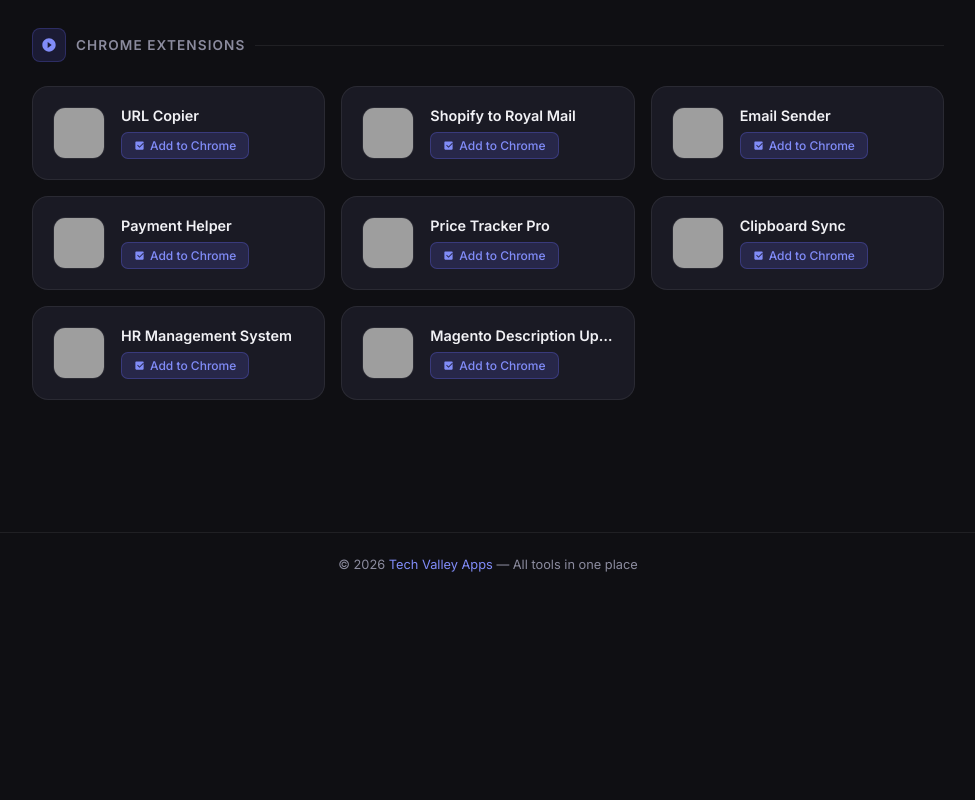
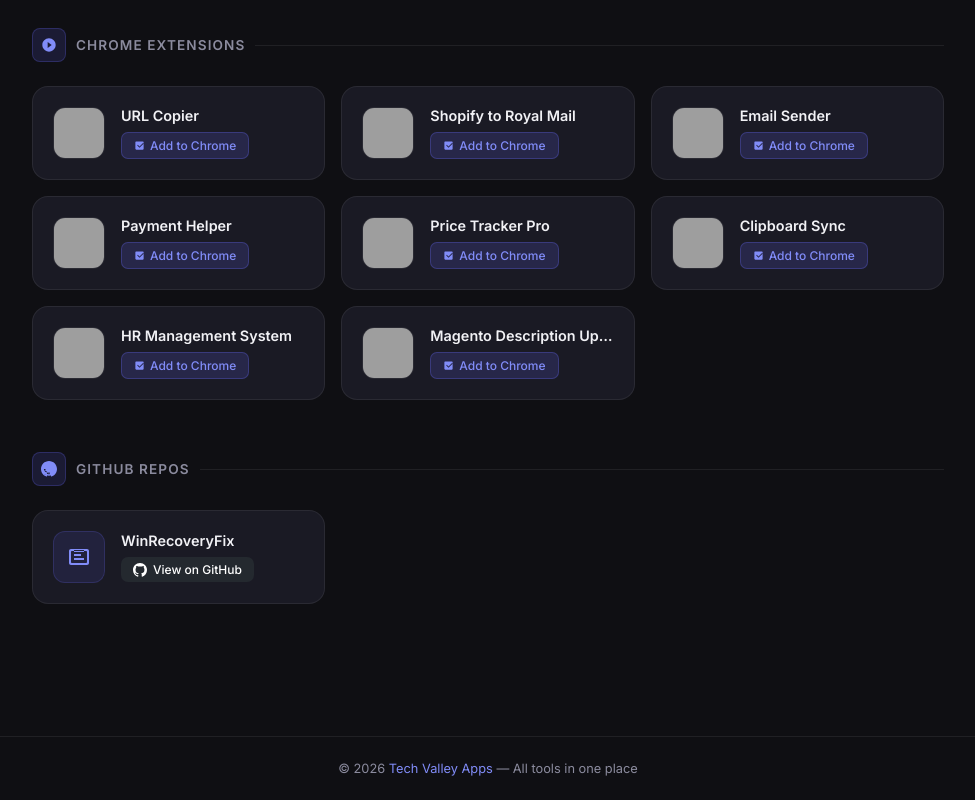
Before and after one commit to techvalleyapps/techvalleyapps.github.io, a plain HTML site: page index.html in a window 1280 px wide. Shown: the part 461-1261 px from the top of the page, without its empty margins (152-1127 px from the left). Before the commit the page ends 1057 px from the top, so only its background shows below. Drawn offline with Linux system fonts and the light colour scheme; grey boxes are pictures that could not be loaded.

Commit message:
Update index.html

```diff
--- a/index.html
+++ b/index.html
@@ -429,6 +429,34 @@
     </div>
   </section>
 
+  <!-- ── GitHub Repos ── -->
+  <section>
+    <div class="section-header">
+      <div class="section-icon">
+        <svg viewBox="0 0 24 24"><path d="M12 2C6.48 2 2 6.48 2 12s4.48 10 10 10 10-4.48 10-10S17.52 2 12 2zm-1 17.93V18c0-.55.45-1 1-1s1 .45 1 1v1.93A8.008 8.008 0 014.07 12H6c.55 0 1 .45 1 1s-.45 1-1 1H4.07A8.008 8.008 0 0111 19.93zM12 0C5.37 0 0 5.37 0 12c0 5.3 3.438 9.8 8.205 11.385.6.113.82-.258.82-.577 0-.285-.01-1.04-.015-2.04-3.338.724-4.042-1.61-4.042-1.61-.546-1.385-1.335-1.755-1.335-1.755-1.087-.744.084-.729.084-.729 1.205.084 1.838 1.236 1.838 1.236 1.07 1.835 2.809 1.305 3.495.998.108-.776.417-1.305.76-1.605-2.665-.3-5.466-1.332-5.466-5.93 0-1.31.465-2.38 1.235-3.22-.135-.303-.54-1.523.105-3.176 0 0 1.005-.322 3.3 1.23.96-.267 1.98-.399 3-.405 1.02.006 2.04.138 3 .405 2.28-1.552 3.285-1.23 3.285-1.23.645 1.653.24 2.873.12 3.176.765.84 1.23 1.91 1.23 3.22 0 4.61-2.805 5.625-5.475 5.92.42.36.81 1.096.81 2.22 0 1.606-.015 2.896-.015 3.286 0 .315.21.69.825.57C20.565 21.795 24 17.295 24 12c0-6.63-5.37-12-12-12z"/></svg>
+      </div>
+      <span class="section-title">GitHub Repos</span>
+      <div class="section-line"></div>
+    </div>
+    <div class="card-grid">
+
+      <a class="card" href="https://github.com/techvalleyapps/WinRecoveryFix" target="_blank" rel="noopener noreferrer">
+        <div class="card-icon-placeholder">
+          <svg viewBox="0 0 24 24"><path d="M20 4H4c-1.1 0-2 .9-2 2v12c0 1.1.9 2 2 2h16c1.1 0 2-.9 2-2V6c0-1.1-.9-2-2-2zm-1 14H5c-.55 0-1-.45-1-1V7c0-.55.45-1 1-1h14c.55 0 1 .45 1 1v10c0 .55-.45 1-1 1zm-5-7H7v-2h7v2zm3 4H7v-2h10v2zm0-8H7V5h10v2z"/></svg>
+        </div>
+        <div class="card-body">
+          <div class="card-title">WinRecoveryFix</div>
+          <span class="btn" style="background:#24292f;color:#fff;display:inline-flex;align-items:center;gap:6px;">
+            <svg viewBox="0 0 24 24" style="width:14px;height:14px;fill:#fff;flex-shrink:0;"><path d="M12 0C5.37 0 0 5.37 0 12c0 5.3 3.438 9.8 8.205 11.385.6.113.82-.258.82-.577 0-.285-.01-1.04-.015-2.04-3.338.724-4.042-1.61-4.042-1.61-.546-1.385-1.335-1.755-1.335-1.755-1.087-.744.084-.729.084-.729 1.205.084 1.838 1.236 1.838 1.236 1.07 1.835 2.809 1.305 3.495.998.108-.776.417-1.305.76-1.605-2.665-.3-5.466-1.332-5.466-5.93 0-1.31.465-2.38 1.235-3.22-.135-.303-.54-1.523.105-3.176 0 0 1.005-.322 3.3 1.23.96-.267 1.98-.399 3-.405 1.02.006 2.04.138 3 .405 2.28-1.552 3.285-1.23 3.285-1.23.645 1.653.24 2.873.12 3.176.765.84 1.23 1.91 1.23 3.22 0 4.61-2.805 5.625-5.475 5.92.42.36.81 1.096.81 2.22 0 1.606-.015 2.896-.015 3.286 0 .315.21.69.825.57C20.565 21.795 24 17.295 24 12c0-6.63-5.37-12-12-12z"/></svg>
+            View on GitHub
+          </span>
+        </div>
+        <div class="card-arrow"><svg viewBox="0 0 24 24"><path d="M8.59 16.59L13.17 12 8.59 7.41 10 6l6 6-6 6z"/></svg></div>
+      </a>
+
+    </div>
+  </section>
+
 </main>
 
 <footer>
```
